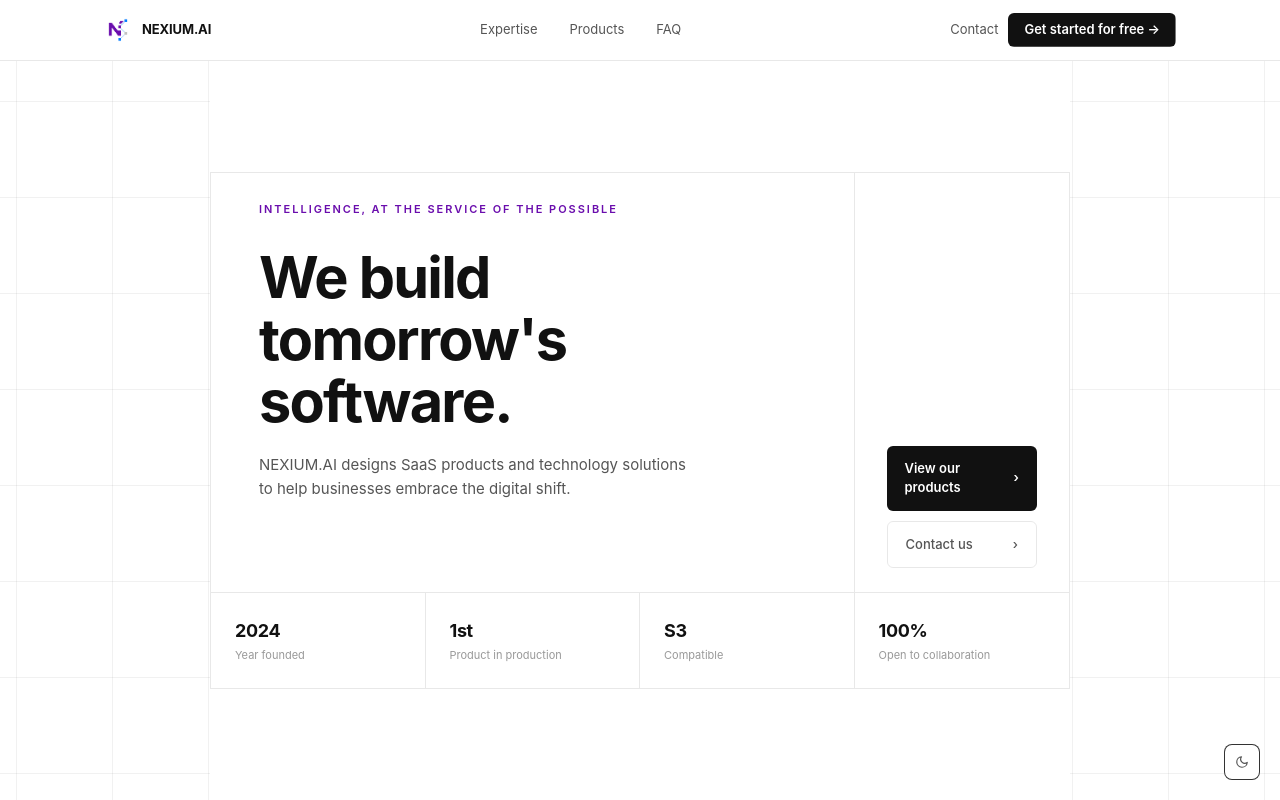
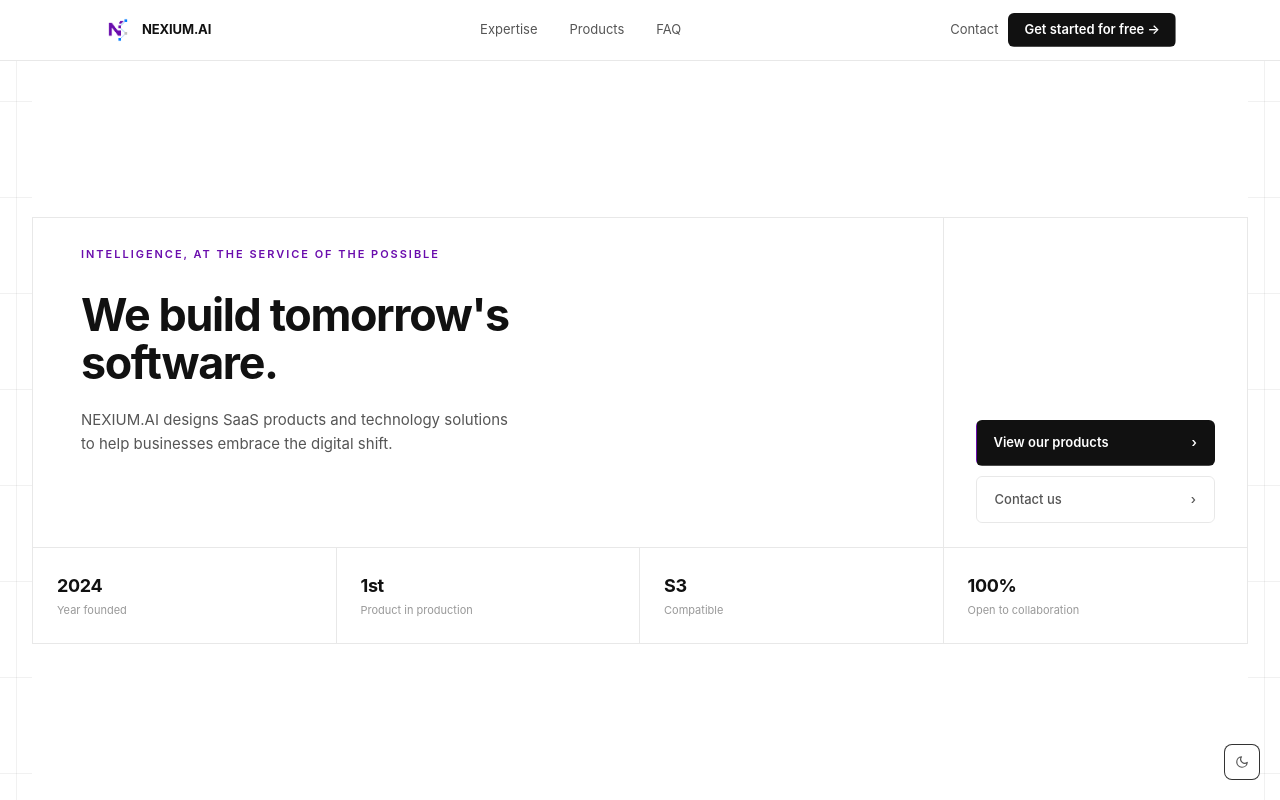
Before and after one commit to ainexium/nexiumai-website, a Next.js app: page / in a window 1280 px wide. Shown: the top 800 px of the page. Built offline with nearby package versions, Linux system fonts and the light colour scheme.

Commit message:
Adjust responsive between 768px and 1282px

```diff
--- a/app/globals.css
+++ b/app/globals.css
@@ -220,6 +220,12 @@ html[data-theme="light"] {
   .footer-bottom { padding: 16px 20px !important; }
 }
 
+@media (min-width: 768px) and (max-width: 1282px) {
+  .hero-outer { padding: 0 32px !important; }
+  .hero-title { font-size: clamp(1.8rem, 4vw, 2.8rem) !important; }
+  .footer-cta-title { font-size: clamp(1.5rem, 3vw, 2.2rem) !important; }
+}
+
 @media (min-width: 1440px) {
   .theme-toggle-btn { width: 40px !important; height: 40px !important; }
   .product-h3 { font-size: 22px !important; }
--- a/components/Footer.jsx
+++ b/components/Footer.jsx
@@ -70,7 +70,7 @@ export default function Footer() {
             <p style={{ fontSize: 11, fontWeight: 600, letterSpacing: "0.18em", textTransform: "uppercase", marginBottom: 18, color: "rgba(155,61,255,0.65)" }}>
               {f.cta.eyebrow}
             </p>
-            <h2 style={{ fontSize: "clamp(1.8rem, 4.5vw, 2.8rem)", fontWeight: 700, color: "#fff", marginBottom: 14, letterSpacing: "-0.03em" }}>
+            <h2 className="footer-cta-title" style={{ fontSize: "clamp(1.8rem, 4.5vw, 2.8rem)", fontWeight: 700, color: "#fff", marginBottom: 14, letterSpacing: "-0.03em" }}>
               {f.cta.title}
             </h2>
             <p style={{ fontSize: 14, color: M, maxWidth: 380, marginBottom: 36, lineHeight: 1.6 }}>
--- a/components/home/Hero.jsx
+++ b/components/home/Hero.jsx
@@ -51,7 +51,7 @@ export default function Hero() {
               <p style={{ fontSize: 11, fontWeight: 600, letterSpacing: "0.18em", textTransform: "uppercase", marginBottom: 28, color: "var(--accent)" }}>
                 {h.eyebrow}
               </p>
-              <h1 style={{ fontSize: "clamp(2.2rem, 5.5vw, 3.6rem)", fontWeight: 700, lineHeight: 1.08, letterSpacing: "-0.03em", color: "var(--fg)", maxWidth: 580, marginBottom: 20 }}>
+              <h1 className="hero-title" style={{ fontSize: "clamp(2.2rem, 5.5vw, 3.6rem)", fontWeight: 700, lineHeight: 1.08, letterSpacing: "-0.03em", color: "var(--fg)", maxWidth: 580, marginBottom: 20 }}>
                 {h.title}
               </h1>
               <p style={{ fontSize: 15, maxWidth: 440, lineHeight: 1.65, color: "var(--fg-2)" }}>
```
